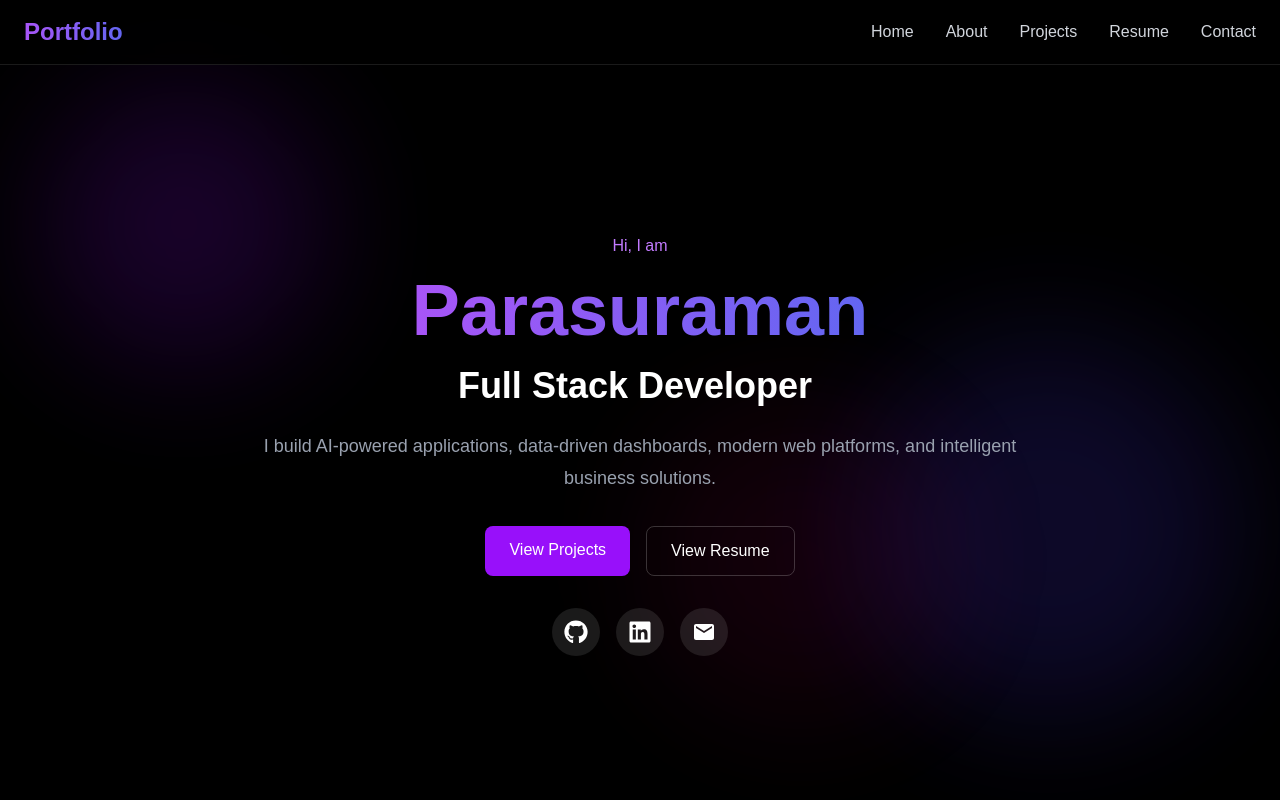
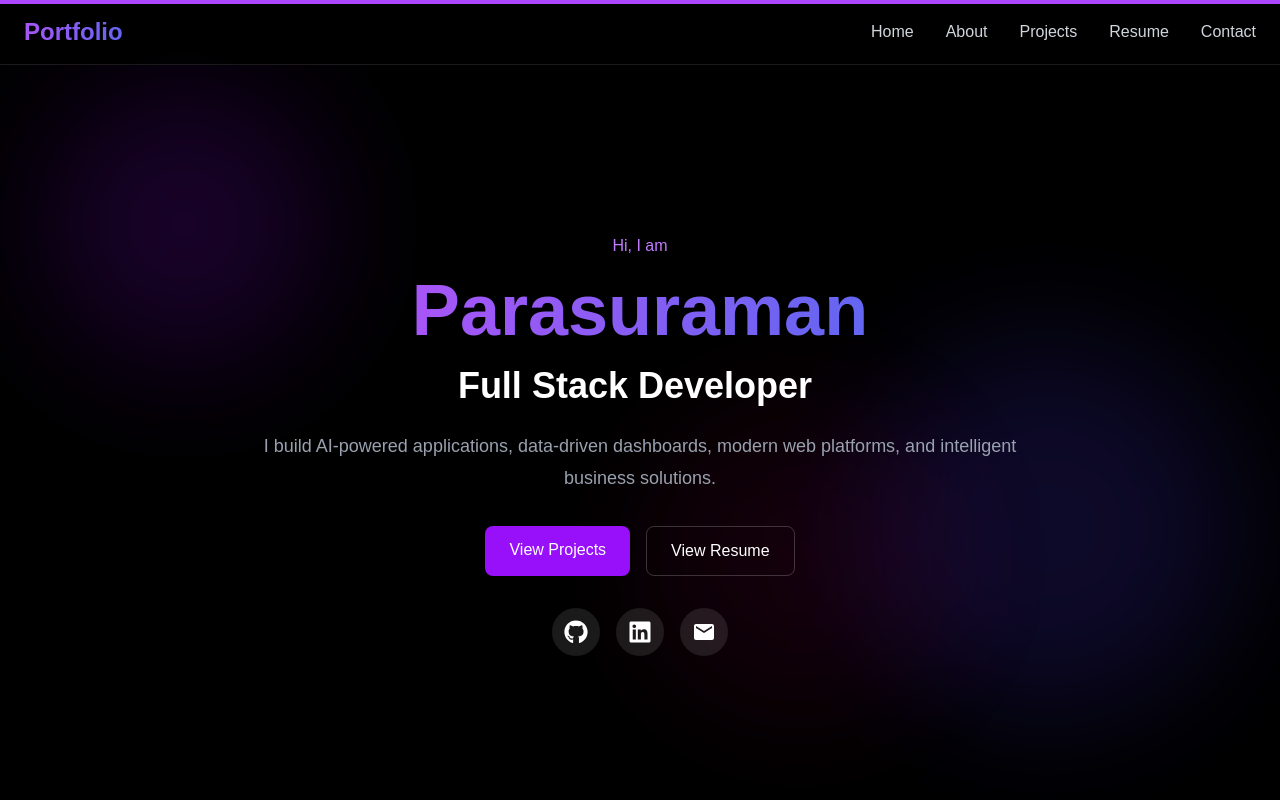
Before and after one commit to Parasu770/portfolio, a Next.js app: page / in a window 1280 px wide. Shown: the top 800 px of the page. Built offline with nearby package versions, Linux system fonts and the light colour scheme.

Commit message:
add scroll progress indicator

```diff
--- a/src/app/layout.tsx
+++ b/src/app/layout.tsx
@@ -4,6 +4,7 @@ import Footer from "@/components/Footer";
 import AnimatedBackground from "@/components/AnimatedBackground";
 import ParticlesBackground from "@/components/ParticlesBackground";
 import ThemeProvider from "@/components/ThemeProvider";
+import ScrollProgress from "@/components/ScrollProgress";
 
 export const metadata = {
   title: "Parasuraman Portfolio",
@@ -16,6 +17,6 @@ export default function RootLayout({
   children: React.ReactNode;
 }) {
   return (
-    <html lang="en" suppressHydrationWarning><body><ThemeProvider><ParticlesBackground /><AnimatedBackground /><Navbar /><main className="min-h-screen px-6 md:px-20 py-10">{children}</main><Footer /></ThemeProvider></body></html>
+    <html lang="en" suppressHydrationWarning><body><ThemeProvider><ScrollProgress /><ParticlesBackground /><AnimatedBackground /><Navbar /><main className="min-h-screen px-6 md:px-20 py-10">{children}</main><Footer /></ThemeProvider></body></html>
   );
 }
--- /dev/null
+++ b/src/components/ScrollProgress.tsx
@@ -0,0 +1,16 @@
+"use client";
+
+import { motion, useScroll } from "framer-motion";
+
+export default function ScrollProgress() {
+  const { scrollYProgress } = useScroll();
+
+  return (
+    <motion.div
+      className="fixed top-0 left-0 right-0 h-1 bg-purple-500 z-[9999] origin-left"
+      style={{
+        scaleX: scrollYProgress,
+      }}
+    />
+  );
+}
```
